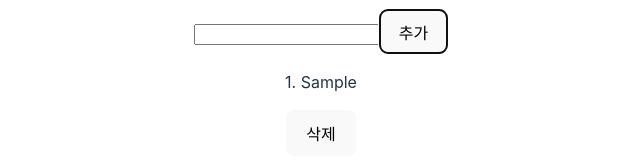
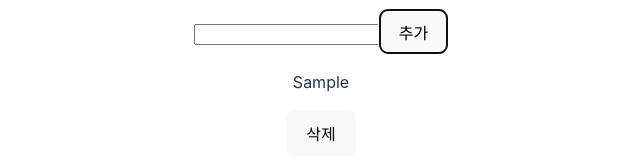
Before and after one commit to yangu1455/TypeScript, a React (Vite) app in the folder onebite-typescript/section10/todo-list/: page / in a window 1280 px wide. Both pictures are taken after typing "Sample" into the empty fields and a click on the button "추가". Shown: the part 380-540 px from the top of the page, without its empty margins (319-959 px from the left). Built offline with nearby package versions, Linux system fonts and the light colour scheme.

Commit message:
todo-list 진짜 마무리

```diff
--- a/onebite-typescript/section10/todo-list/src/components/Editor.tsx
+++ b/onebite-typescript/section10/todo-list/src/components/Editor.tsx
@@ -1,5 +1,5 @@
-import { useContext, useState } from 'react'
-import { TodoDispatchContext, useTodoDispatch } from '../App';
+import { useState } from 'react'
+import { useTodoDispatch } from '../App';
 
 export default function Editor() {
   const dispatch = useTodoDispatch();
--- a/onebite-typescript/section10/todo-list/src/components/TodoItem.tsx
+++ b/onebite-typescript/section10/todo-list/src/components/TodoItem.tsx
@@ -13,7 +13,7 @@ export default function TodoItem(props: Props) {
 
   return (
     <div>
-      <p>{props.id}. {props.content}</p>
+      <p>{props.content}</p>
       <button onClick={onClickButton}>삭제</button>
     </div>
   )
```
